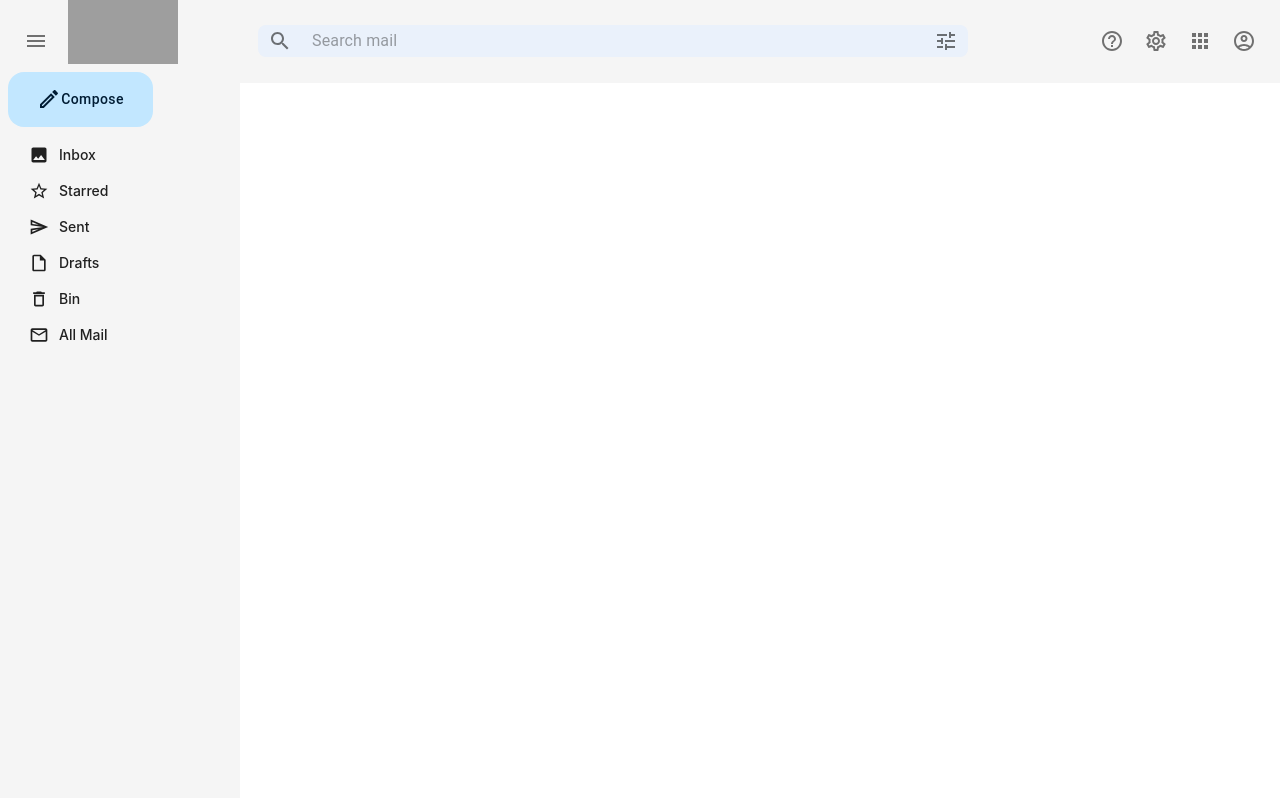
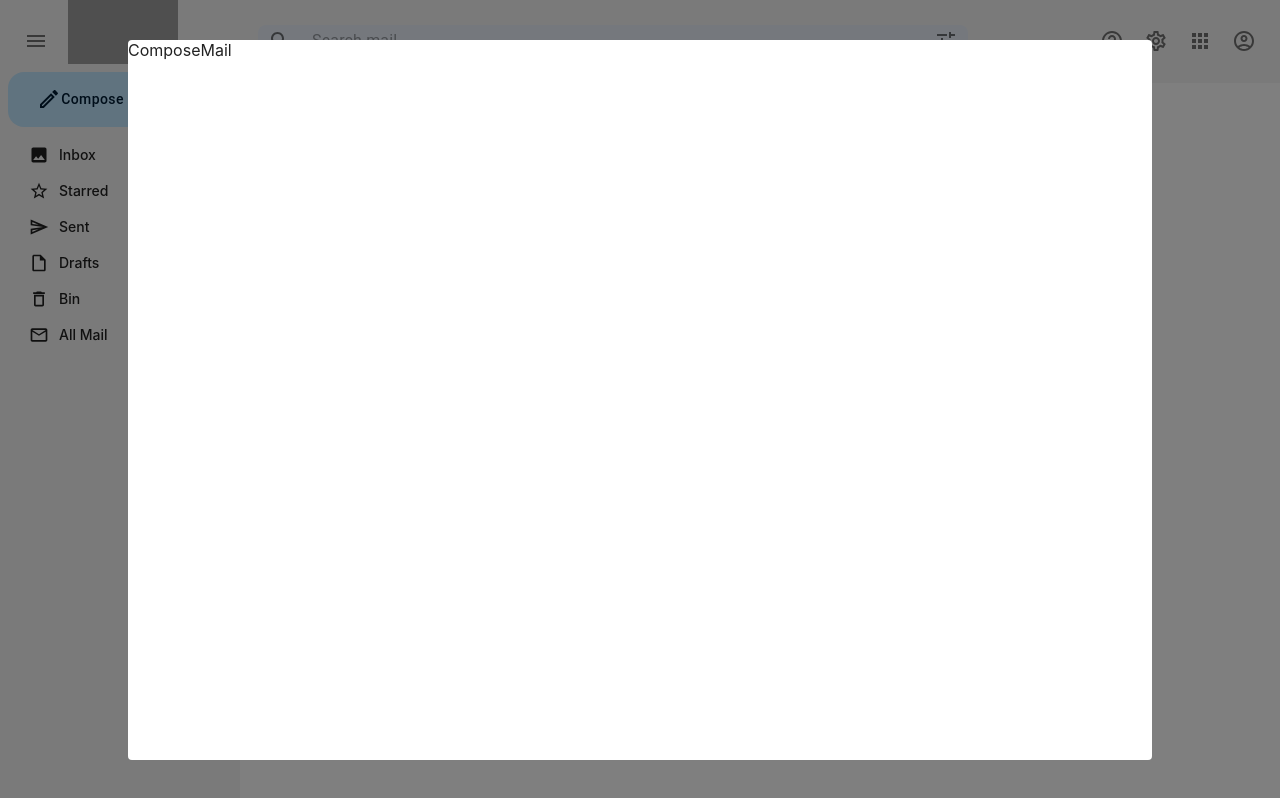
Before and after one commit to Pritam28877/Gmail-clone, a React (Create React App) app in the folder frontend/: page / in a window 1280 px wide. Built offline with nearby package versions, Linux system fonts and the light colour scheme; grey boxes are pictures that could not be loaded.

Commit message:
Update ComposeMail component to use custom dialog style

```diff
--- a/frontend/src/components/ComposeMail.jsx
+++ b/frontend/src/components/ComposeMail.jsx
@@ -2,9 +2,19 @@ import React from "react";
 import { Dialog } from "@mui/material";
 
 const ComposeMail = () => {
+  const dialogStyle = {
+    height: "90%",
+    width: "80%",
+    maxWidth: "100%",
+    maxHeight: "100%",
+    boxShadow: "none",
+    border: " 10px 10px 0 0",
+  };
   return (
     <>
-      <Dialog>ComposeMail</Dialog>
+      <Dialog open={true} PaperProps={{ sx: dialogStyle }}>
+        ComposeMail
+      </Dialog>
     </>
   );
 };
```
